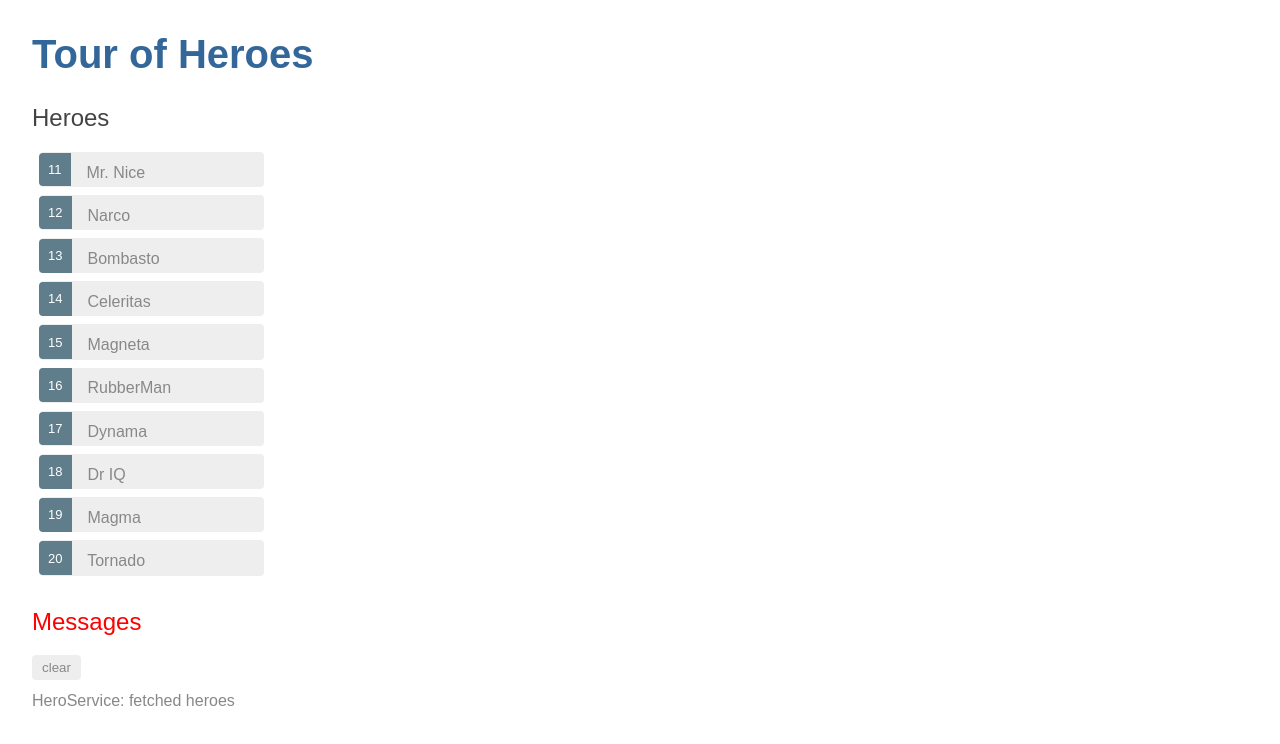
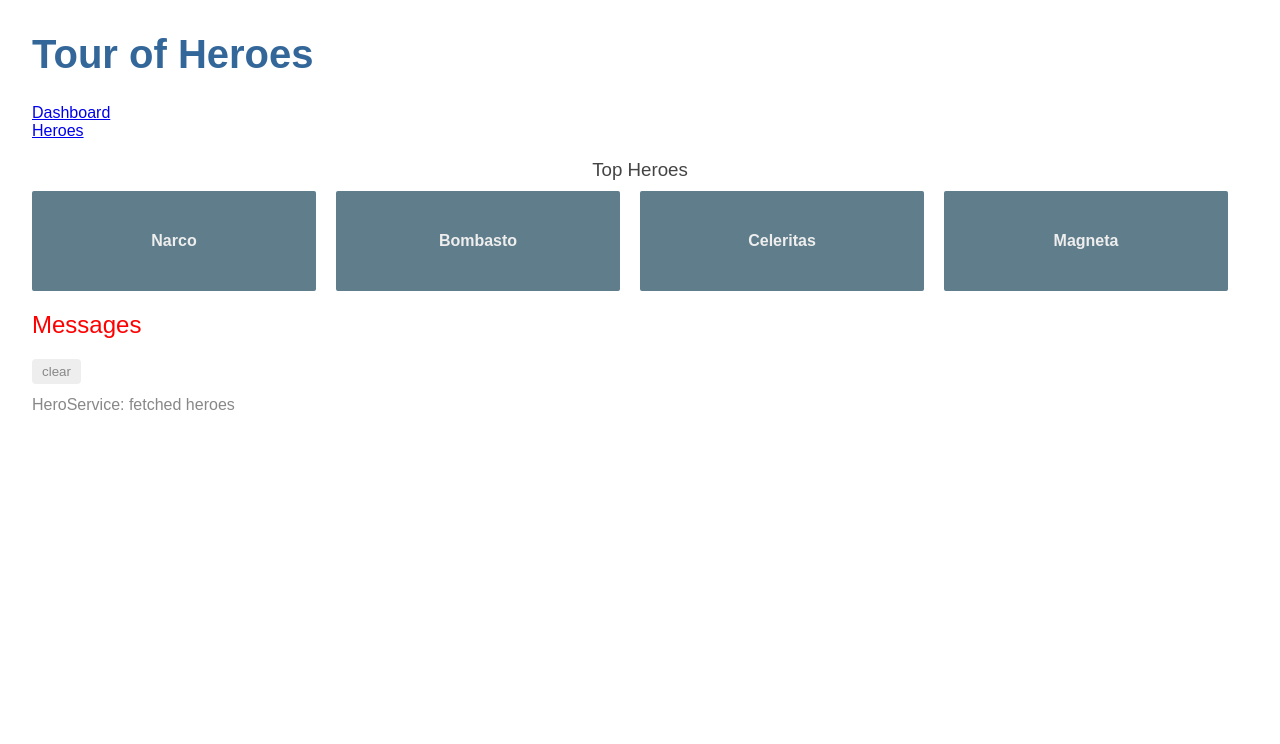
Before and after one commit to kyle-morton/angular-tour-of-heroes, an Angular app in the folder angular-tour-of-heroes/: page /dashboard in a window 1280 px wide. Shown: the top 744 px of the page. Built offline with nearby package versions, Linux system fonts and the light colour scheme.

Commit message:
added routes module, dashboard component

```diff
--- a/angular-tour-of-heroes/src/app/app.component.html
+++ b/angular-tour-of-heroes/src/app/app.component.html
@@ -1,3 +1,8 @@
 <h1>{{title}}</h1>
-<app-heroes></app-heroes>
+<nav>
+    <a routerLink="/dashboard">Dashboard</a>
+    <br>
+    <a routerLink="/heroes">Heroes</a>
+</nav>
+<router-outlet></router-outlet>
 <app-messages></app-messages>
--- /dev/null
+++ b/angular-tour-of-heroes/src/app/dashboard/dashboard.component.css
@@ -0,0 +1,62 @@
+/* DashboardComponent's private CSS styles */
+[class*='col-'] {
+    float: left;
+    padding-right: 20px;
+    padding-bottom: 20px;
+  }
+  [class*='col-']:last-of-type {
+    padding-right: 0;
+  }
+  a {
+    text-decoration: none;
+  }
+  *, *:after, *:before {
+    -webkit-box-sizing: border-box;
+    -moz-box-sizing: border-box;
+    box-sizing: border-box;
+  }
+  h3 {
+    text-align: center; margin-bottom: 0;
+  }
+  h4 {
+    position: relative;
+  }
+  .grid {
+    margin: 0;
+  }
+  .col-1-4 {
+    width: 25%;
+  }
+  .module {
+    padding: 20px;
+    text-align: center;
+    color: #eee;
+    max-height: 120px;
+    min-width: 120px;
+    background-color: #607D8B;
+    border-radius: 2px;
+  }
+  .module:hover {
+    background-color: #EEE;
+    cursor: pointer;
+    color: #607d8b;
+  }
+  .grid-pad {
+    padding: 10px 0;
+  }
+  .grid-pad > [class*='col-']:last-of-type {
+    padding-right: 20px;
+  }
+  @media (max-width: 600px) {
+    .module {
+      font-size: 10px;
+      max-height: 75px; }
+  }
+  @media (max-width: 1024px) {
+    .grid {
+      margin: 0;
+    }
+    .module {
+      min-width: 60px;
+    }
+  }
--- /dev/null
+++ b/angular-tour-of-heroes/src/app/dashboard/dashboard.component.html
@@ -0,0 +1,8 @@
+<h3>Top Heroes</h3>
+<div class="grid grid-pad">
+  <a *ngFor="let hero of heroes" class="col-1-4">
+    <div class="module hero">
+      <h4>{{hero.name}}</h4>
+    </div>
+  </a>
+</div>
--- /dev/null
+++ b/angular-tour-of-heroes/src/app/dashboard/dashboard.component.ts
@@ -0,0 +1,27 @@
+import { Component, OnInit } from '@angular/core';
+import { Hero } from '../hero';
+import { HeroService } from '../hero.service';
+
+@Component({
+  selector: 'app-dashboard',
+  templateUrl: './dashboard.component.html',
+  styleUrls: ['./dashboard.component.css']
+})
+export class DashboardComponent implements OnInit {
+
+  heroes: Hero[] = [];
+
+  constructor(private heroService: HeroService) { }
+
+  ngOnInit() {
+    this.getHeroes();
+  }
+
+  getHeroes(): void {
+    this.heroService.getHeroes()
+      .subscribe(heroes => {
+          this.heroes = heroes.slice(1, 5); // get top 4 heroes
+      });
+  }
+
+}
```
Also changed, not shown: angular-tour-of-heroes/src/app/app-routing.module.ts (added, +16 -0 lines), angular-tour-of-heroes/src/app/app.module.ts (+6 -2 lines), 2 other files (tests, documents, lock files or other folders).
